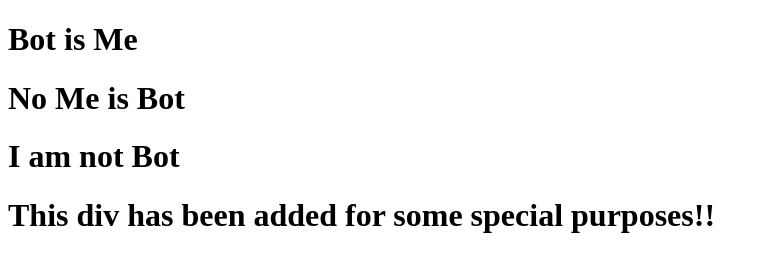
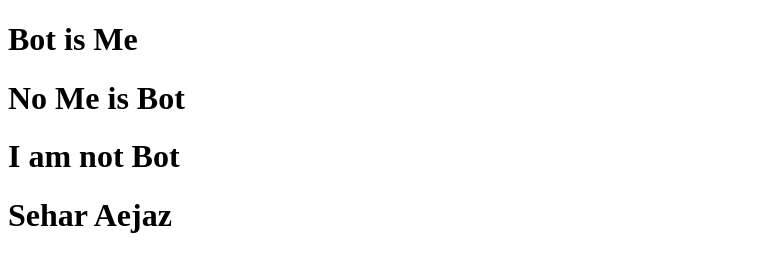
Before and after one commit to mirsayib/teach-bots, a plain HTML site: page index.html in a window 1280 px wide. Shown: the whole page, without its empty margins (0-768 px from the left). Drawn offline with Linux system fonts and the light colour scheme.

Commit message:
Update index.html

```diff
--- a/index.html
+++ b/index.html
@@ -18,7 +18,7 @@
         <div class="sayib">
             <h1>I am not Bot</h1>
             <div class="mind">
-                <h1>This div has been added for some special purposes!!</h1>
+                <h1>Sehar Aejaz</h1>
             </div>
         </div>
     </div>
```
